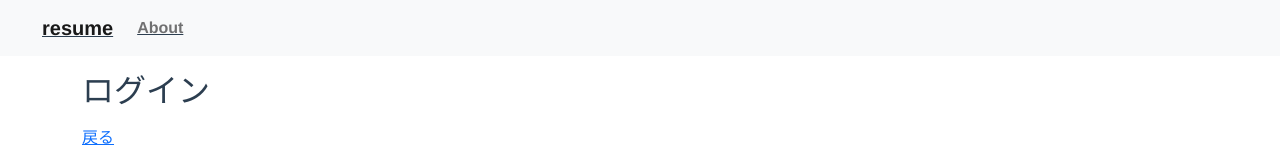
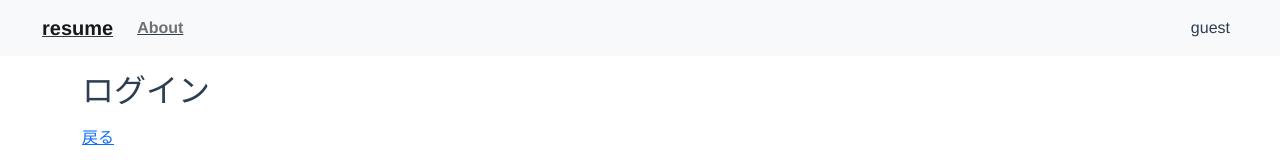
Before and after one commit to 0gravity000/resume-vue, a Vue app: page /login in a window 1280 px wide. Shown: the top 160 px of the page. Built offline with nearby package versions, Linux system fonts and the light colour scheme.

Commit message:
ログインユーザーのメールアドレスを表示するように修正

```diff
--- a/src/App.vue
+++ b/src/App.vue
@@ -2,10 +2,12 @@
   <NavbarMain
     :account="AccountModel"
     @update-auth-notification="updateAuthState"
+    @update-user-notification="updateUserInfo"
   />
   <router-view
     :account="AccountModel"
     @update-auth-notification="updateAuthState"
+    @update-user-notification="updateUserInfo"
   />
 </template>
 
@@ -20,7 +22,7 @@ export default {
   data () {
     return {
       AccountModel: {
-        auth_user: "",
+        auth_user: "guest",
         is_authenticated: "",
       }
     }
@@ -28,6 +30,10 @@ export default {
   methods: {
     updateAuthState(data) {
       this.AccountModel.is_authenticated = data
+    },
+    updateUserInfo(data) {
+      console.log(data)
+      this.AccountModel.auth_user = data
     }
   },
 }
--- a/src/components/NavbarMain.vue
+++ b/src/components/NavbarMain.vue
@@ -23,6 +23,9 @@
           </li>
         </ul>
       </div>
+      <div class="d-flex flex-row-reverse bd-highlight">
+        <div class="p-2 bd-highlight">{{this.account.auth_user}}</div>
+      </div>
     </div>
   </nav>
 </template>
--- a/src/views/HomeView.vue
+++ b/src/views/HomeView.vue
@@ -44,6 +44,7 @@ export default {
         console.log(res);
         self.$router.push({name: "logout"})
         self.$emit('update-auth-notification', false) //★
+        self.$emit('update-user-notification', res.data) //★
       })
       .catch(function (err) {
         console.log(err);
--- a/src/views/LoginView.vue
+++ b/src/views/LoginView.vue
@@ -55,6 +55,7 @@ export default {
         console.log(res);
         self.$router.push({name: "home"})
         self.$emit('update-auth-notification', true) //★
+        self.$emit('update-user-notification', res.data) //★
       })
       .catch(function (err) {
         console.log(err);
--- a/src/views/RegisterView.vue
+++ b/src/views/RegisterView.vue
@@ -65,6 +65,7 @@ export default {
         console.log(res);
         self.$router.push({name: "home"})
         self.$emit('update-auth-notification', true) //★
+        self.$emit('update-user-notification', res.data) //★
       })
       .catch(function (err) {
         console.log(err);
```
